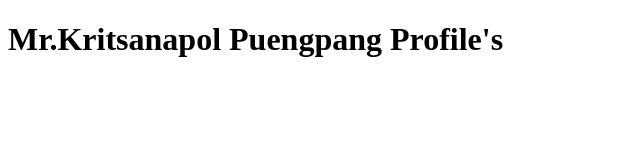
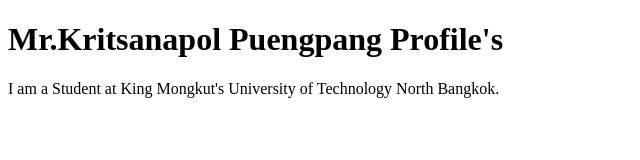
Before and after one commit to danicabeau/github-desktop-project, a plain HTML site: page index.html in a window 1280 px wide. Shown: the whole page, without its empty margins (0-640 px from the left). Drawn offline with Linux system fonts and the light colour scheme.

Commit message:
Update index.html

```diff
--- a/index.html
+++ b/index.html
@@ -7,5 +7,6 @@
 </head>
 <body>
     <h1>Mr.Kritsanapol Puengpang Profile's</h1>
+    <p>I am a Student at King Mongkut's University of Technology North Bangkok.</p>
 </body>
 </html>
```
